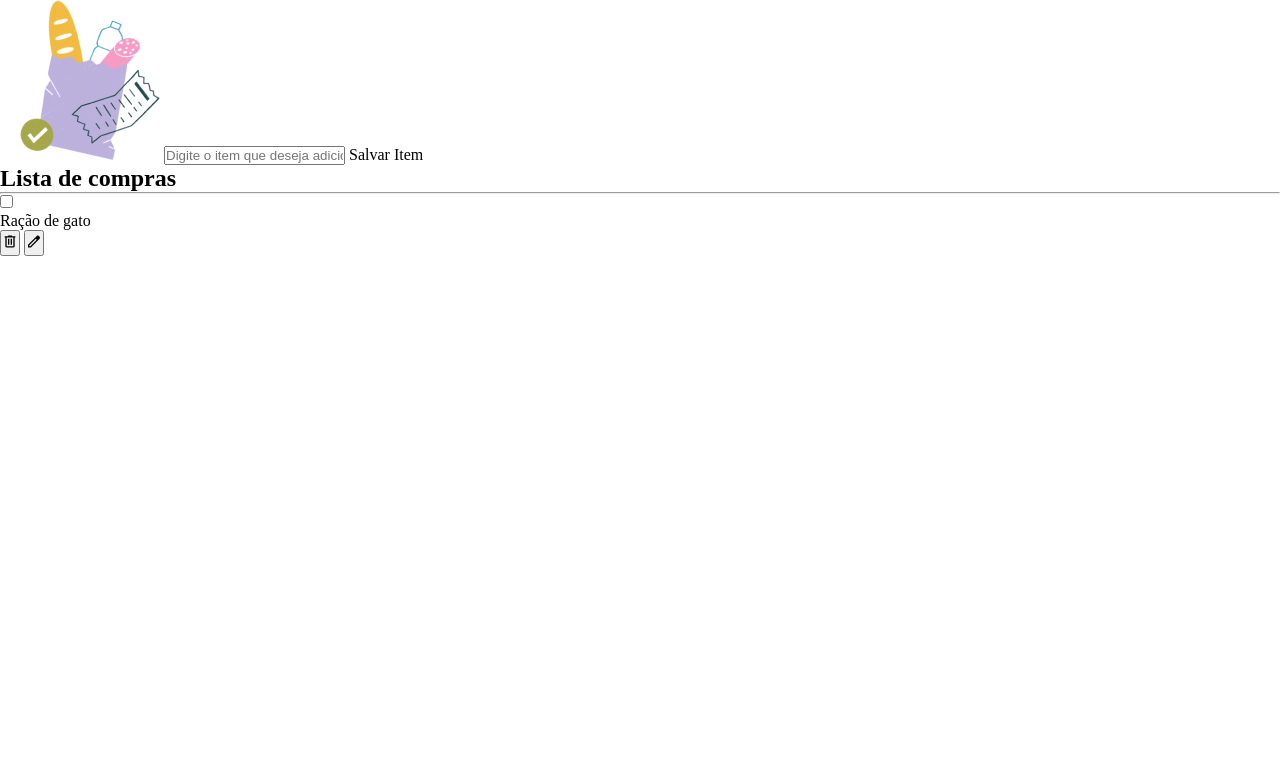
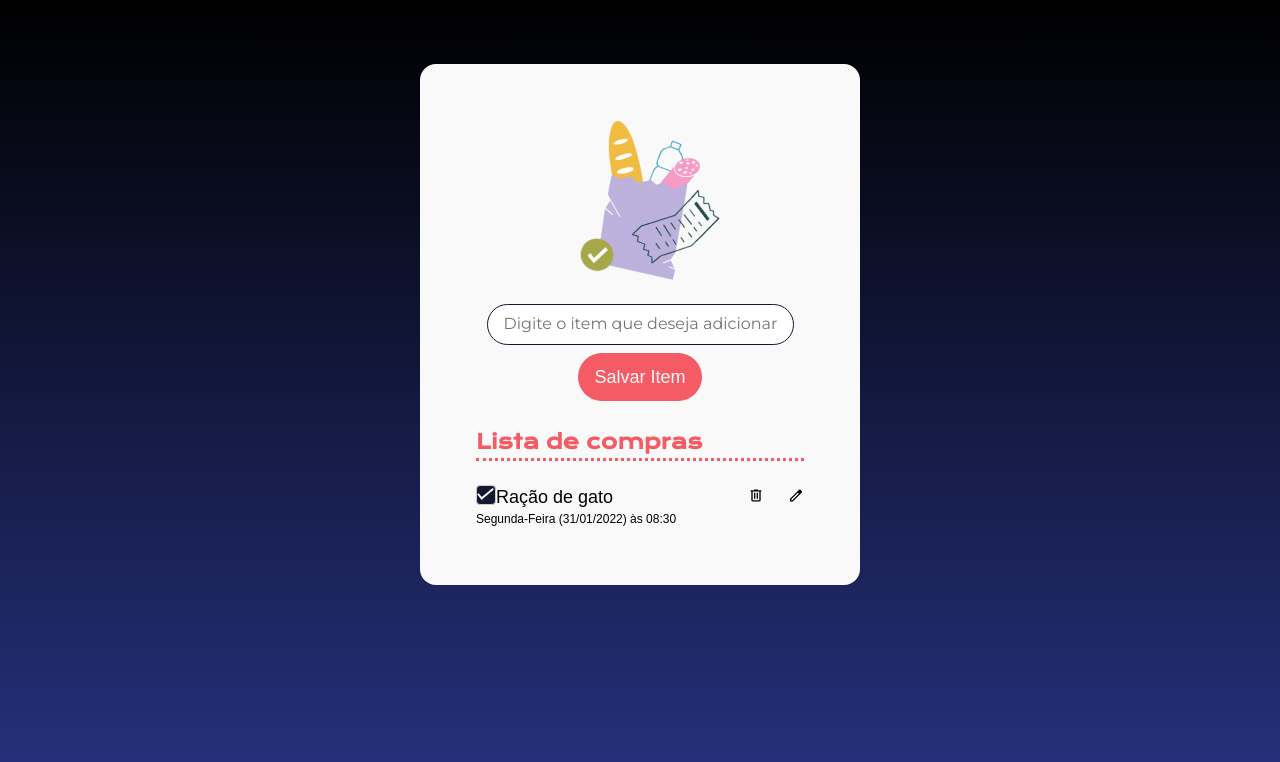
Before and after one commit to danilosamba/HTML2, a plain HTML site: page index.html in a window 1280 px wide. Drawn offline with nearby package versions, Linux system fonts and the light colour scheme; a web font is replaced by a local one.

Commit message:
inserir itens incompletos

```diff
--- a/index.html
+++ b/index.html
@@ -15,33 +15,46 @@
 <body>
 <main>
     <img src="img/bag.png" alt="Sacola de Compras">
-    <from>
-    <input type="text" placeholder="Digite o item que deseja adicionar"/>
-    <butoon>Salvar Item</butoon>
-    </from>
-    <h2>Lista de compras</h2>
-    <hr>
+    <form>
+    <input id="input-item" class="input-item" type="text" placeholder="Digite o item que deseja adicionar"/>
+    <button id="adicionar-item" class="button-item">Salvar Item</button>
+    </form>
 
 
-    <ul>
+
+    <ul id="lista-de-compras">
+        <h2>Lista de compras</h2>
+        <hr />
         <li>
-            <div>
-                <div>
-                <input type="checkbox"/>
-                <p> Ração de gato</p>
+            <div class="lista-item-container">
+                <div class="container-nome-compra">
+                    <div class="checkbox-container">
+
+                        <label for="checkbox-1">
+                            <input type="checkbox" class="input-checkbox" id="checkbox-1"/>
+
+                            <div class="checkbox-customizado checked"></div>
+                        </label>
+
+            </div>
+            <p> Ração de gato</p>
+
                 </div>
                 <div>
-                    <button>
+                    <button class="item-lista-button">
                         <img src="img/delete.svg" alt="Deletar">
                     </button>
-                    <button>
+                    <button class="item-lista-button">
                         <img src="img/edit.svg" alt="Editar">
                     </button>
                 </div>
             </div>
+            <p class="lista-item-texto">Segunda-Feira (31/01/2022) às 08:30</p>
         </li>
     </ul>
 </main>
+
+<script src="scripts.js"></script>
 </body>
 
 </html>
--- /dev/null
+++ b/scripts.js
@@ -0,0 +1,214 @@
+const item = document.getElementById('input-item');
+const botaoSalvarItem = document.getElementById('adicionar-item')
+const listaDeCompras = document.getElementById('lista-de-compras');
+let contador = 0;
+
+botaoSalvarItem.addEventListener('click', adicionarItem)
+
+function adicionarItem(evento) {
+    evento.preventDefault()
+
+    if (!item.value.trim()) {
+        alert('Por favor, insira um item.');
+        return;
+    }
+
+    const itemDaLista = document.createElement('li');
+    const containerItemLista = document.createElement('div');
+    containerItemLista.classList.add('lista-item-container');
+
+    const containerNomeDoItem = document.createElement('div');
+
+    const containerCheckbox = document.createElement('div')
+    containerCheckbox.classList.add('container-checkbox');
+
+    const checkboxInput = document.createElement('input');
+    checkboxInput.type = 'checkbox';
+    checkboxInput.classList.add('input-checkbox');
+    checkboxInput.id = 'checkbox-' + contador++
+
+    const checkboxLabel = document.createElement('label');
+    checkboxLabel.setAttribute('for', checkboxInput.id);
+
+    const checkBoxCustomizado = document.createElement('div');
+    checkBoxCustomizado.classList.add('checkbox-customizado')
+
+    checkboxLabel.appendChild(checkboxInput);
+    checkboxLabel.appendChild(checkBoxCustomizado);
+
+    containerCheckbox.appendChild(checkboxLabel);
+    containerNomeDoItem.appendChild(containerCheckbox);
+
+    const nomeDoItem = document.createElement('p');
+    nomeDoItem.innerText = item.value;
+    containerNomeDoItem.appendChild(nomeDoItem)
+
+    const containerBotoes = document.createElement('div');
+    const botaoRemover = document.createElement('button');
+    const botaoEditar = document.createElement('button');
+    botaoRemover.classList.add('item-lista-button');
+    botaoEditar.classList.add('item-lista-button');
+
+
+    const imagemRemover = document.createElement('img');
+    imagemRemover.src = 'img/delete.svg';
+    imagemRemover.alt = 'Remover';
+
+    const imagemEditar = document.createElement('img')
+    imagemEditar.src = 'img/edit.svg';
+    imagemEditar.alt ='Editar'
+
+
+    botaoRemover.appendChild(imagemRemover);
+    containerBotoes.appendChild(botaoRemover);
+
+    botaoEditar.appendChild(imagemEditar);
+    containerBotoes.appendChild(botaoEditar)
+
+
+
+
+    containerItemLista.appendChild(containerNomeDoItem);
+    containerItemLista.appendChild(containerBotoes);
+
+
+    itemDaLista.appendChild(containerItemLista);
+    listaDeCompras.appendChild(itemDaLista);
+
+
+
+    item.value = '';
+}
+
+
+
+
+
+
+// const item = document.getElementById('input-item');
+// const botaoSalvarItem = document.getElementById('adicionar-item');
+// const listaDeCompras = document.getElementById('lista-de-compras');
+
+// // Carregar itens do LocalStorage ao carregar a página
+// window.addEventListener('load', carregarItensSalvos);
+
+// botaoSalvarItem.addEventListener('click', adicionarItem);
+
+// function adicionarItem(evento) {
+//     evento.preventDefault();
+
+//     if (!item.value.trim()) {
+//         alert('Por favor, insira um item.');
+//         return;
+//     }
+
+//     adicionarItemNaLista(item.value);
+//     salvarItemNoLocalStorage(item.value);
+//     item.value = ''; // Limpa o campo de entrada
+// }
+
+// // Função para adicionar item na lista
+// function adicionarItemNaLista(nomeItem) {
+//     const itemDaLista = document.createElement('li');
+//     const containerItemLista = document.createElement('div');
+//     containerItemLista.classList.add('lista-item-container');
+
+//     const containerNomeDoItem = document.createElement('div');
+//     const nomeDoItem = document.createElement('p');
+//     nomeDoItem.innerText = nomeItem;
+//     containerNomeDoItem.appendChild(nomeDoItem);
+
+//     const containerBotoes = document.createElement('div');
+
+//     // Botão remover
+//     const botaoRemover = document.createElement('button');
+//     botaoRemover.classList.add('item-lista-button');
+//     const imagemRemover = document.createElement('img');
+//     imagemRemover.src = 'img/delete.svg';
+//     imagemRemover.alt = 'Remover';
+//     botaoRemover.appendChild(imagemRemover);
+//     containerBotoes.appendChild(botaoRemover);
+
+//     // Lógica de remoção
+//     botaoRemover.addEventListener('click', () => {
+//         itemDaLista.remove();
+//         removerItemDoLocalStorage(nomeDoItem.innerText); // Remove do LocalStorage também
+//     });
+
+//     // Botão editar/salvar
+//     const botaoEditar = document.createElement('button');
+//     botaoEditar.classList.add('item-lista-button');
+//     const imagemEditar = document.createElement('img');
+//     imagemEditar.src = 'img/edit.svg';
+//     imagemEditar.alt = 'Editar';
+//     botaoEditar.appendChild(imagemEditar);
+//     containerBotoes.appendChild(botaoEditar);
+
+//     let isEditing = false;
+//     let inputEditItem;
+
+//     // Lógica de edição e salvamento
+//     botaoEditar.addEventListener('click', () => {
+//         if (isEditing) {
+//             // Salva a edição
+//             const novoValor = inputEditItem.value;
+//             nomeDoItem.innerText = novoValor;
+//             containerNomeDoItem.removeChild(inputEditItem);
+//             botaoEditar.innerText = ''; // Volta ao modo de edição
+//             botaoEditar.appendChild(imagemEditar);
+//             atualizarItemNoLocalStorage(nomeDoItem.innerText, novoValor);
+//             isEditing = false; // Muda o estado de volta para edição
+
+//             // Atualiza a página após salvar a edição
+//             location.reload();
+//         } else {
+//             // Modo de edição
+//             inputEditItem = document.createElement('input');
+//             inputEditItem.type = 'text';
+//             inputEditItem.value = nomeDoItem.innerText;
+//             containerNomeDoItem.replaceChild(inputEditItem, nomeDoItem);
+
+//             // Muda o botão para "Salvar" mantendo o estilo
+//             botaoEditar.innerText = 'Salvar';
+//             botaoEditar.classList.add('item-lista-button'); // Mantém o estilo
+
+//             isEditing = true; // Define que estamos no modo de edição
+//         }
+//     });
+
+//     // Adiciona os containers ao item da lista
+//     containerItemLista.appendChild(containerNomeDoItem);
+//     containerItemLista.appendChild(containerBotoes);
+//     itemDaLista.appendChild(containerItemLista);
+//     listaDeCompras.appendChild(itemDaLista);
+// }
+
+// // Função para salvar item no LocalStorage
+// function salvarItemNoLocalStorage(item) {
+//     let itens = JSON.parse(localStorage.getItem('itens')) || [];
+//     itens.push(item);
+//     localStorage.setItem('itens', JSON.stringify(itens));
+// }
+
+// // Função para remover item do LocalStorage
+// function removerItemDoLocalStorage(item) {
+//     let itens = JSON.parse(localStorage.getItem('itens')) || [];
+//     itens = itens.filter(i => i !== item);
+//     localStorage.setItem('itens', JSON.stringify(itens));
+// }
+
+// // Função para atualizar item no LocalStorage
+// function atualizarItemNoLocalStorage(oldItem, newItem) {
+//     let itens = JSON.parse(localStorage.getItem('itens')) || [];
+//     const index = itens.indexOf(oldItem);
+//     if (index !== -1) {
+//         itens[index] = newItem;
+//         localStorage.setItem('itens', JSON.stringify(itens));
+//     }
+// }
+
+// // Carregar itens do LocalStorage e exibir na lista
+// function carregarItensSalvos() {
+//     let itens = JSON.parse(localStorage.getItem('itens')) || [];
+//     itens.forEach(item => adicionarItemNaLista(item));
+// }
--- a/styles.css
+++ b/styles.css
@@ -13,3 +13,181 @@
     --fonte-texto: 'Numans', sans-serif;
     --degrade-azul: linear-gradient(180deg, #000000 0%, #26327F 100%);
 }
+
+body{
+    background: var(--degrade-azul);
+    background-repeat: no-repeat;
+    height: 100vh;
+
+    display:flex;
+    flex-direction: column;
+    align-items: center;
+
+}
+
+main{
+    margin-top: 64px;
+
+    display: flex;
+    flex-direction: column;
+    gap: 24px;
+
+    width: 440px;
+    align-items: center;
+
+    background-color: var(--neutro);
+    padding: 56px;
+    border-radius: 16px;
+
+
+
+}
+
+h2{
+    font-family: var(--fonte-titulo);
+    color: var(--cor-primaria);
+    font-size: 20px;
+    line-height: 33px;
+    text-align: left;
+}
+
+hr{
+    border: none;
+    border-bottom: 3px dotted var(--cor-primaria);
+    margin-bottom: 24px;
+    width: 100%;
+}
+
+p{
+    font-family: var(--fonte-texto);
+    font-size: 18px;
+    font-weight: 400;
+    line-height: 24px;
+    text-align: left;
+}
+
+.input-item{
+    padding: 12px 16px;
+    display: block;
+    border-radius: 24px;
+    border: 1px solid var(--preto);
+    width: 307px;
+}
+
+#input-item::placeholder{
+    font-family: "Montserrat", sans-serif;
+    font-size: 16px;
+    line-height: 19px;
+}
+
+.button-item{
+    text-align: center;
+    padding: 12px 16px;
+    border-radius: 24px;
+    background-color: var(--cor-primaria);
+    color: var(--neutro);
+    font-family: var(--fonte-texto);
+    font-size: 18px;
+    line-height: 24px;
+    border: none;
+
+}
+
+form{
+    display: flex;
+    flex-direction: column;
+    align-items: center;
+    gap: 8px;
+}
+
+.lista-item-container{
+    display: flex;
+    align-items: center;
+    justify-content: space-between;
+}
+
+.container-nome-compra{
+    display: flex;
+}
+
+ul{
+    list-style-type: none;
+    width: 100%;
+}
+
+.lista-item-texto{
+    font-size: 12px;
+    line-height: 20px;
+
+}
+
+.checkbox-input{
+    display: none;
+}
+
+.item-lista-container div {
+    display: flex;
+    justify-content: space-between;
+    gap: 8px;
+}
+/*alteração*/
+.checkbox-customizado {
+    width: 20px;
+    height: 20px;
+    background-color: #fff;
+    border: 1px solid #ccc;
+    border-radius: 4px;
+    display: inline-block;
+    position: relative;
+    cursor: pointer;
+}
+
+.input-checkbox:checked + .checkbox-customizado {
+    background-color: var(--preto); /* Cor quando o checkbox estiver marcado */
+}
+
+.checked{
+    background-color: var(--preto);
+    position: relative;
+}
+
+/*marcado*/
+.checked::after{
+    content: "";
+    position: absolute;
+    left: 30%;
+    top: -10%;
+    width: 5px;
+    height: 14px;
+
+    border-top: 2px solid var(--neutro);
+    border-left: 2px solid var(--neutro);
+    transform: rotate(-130deg);
+}
+/*correção*/
+.container-checkbox label {
+    margin-right: 10px;
+    margin-bottom: 0;
+}
+
+.container-nome-do-item p{
+    margin-left: 10px;
+}
+
+.container-checkbox {
+    display: flex;
+    align-items: center;
+}
+
+.item-lista-button{
+    background-color: transparent;
+    border:none;
+    margin-left: 20px
+}
+
+/*correção*/
+.input-checkbox {
+    position: absolute;
+    opacity: 0;
+    pointer-events: none;
+}
```
